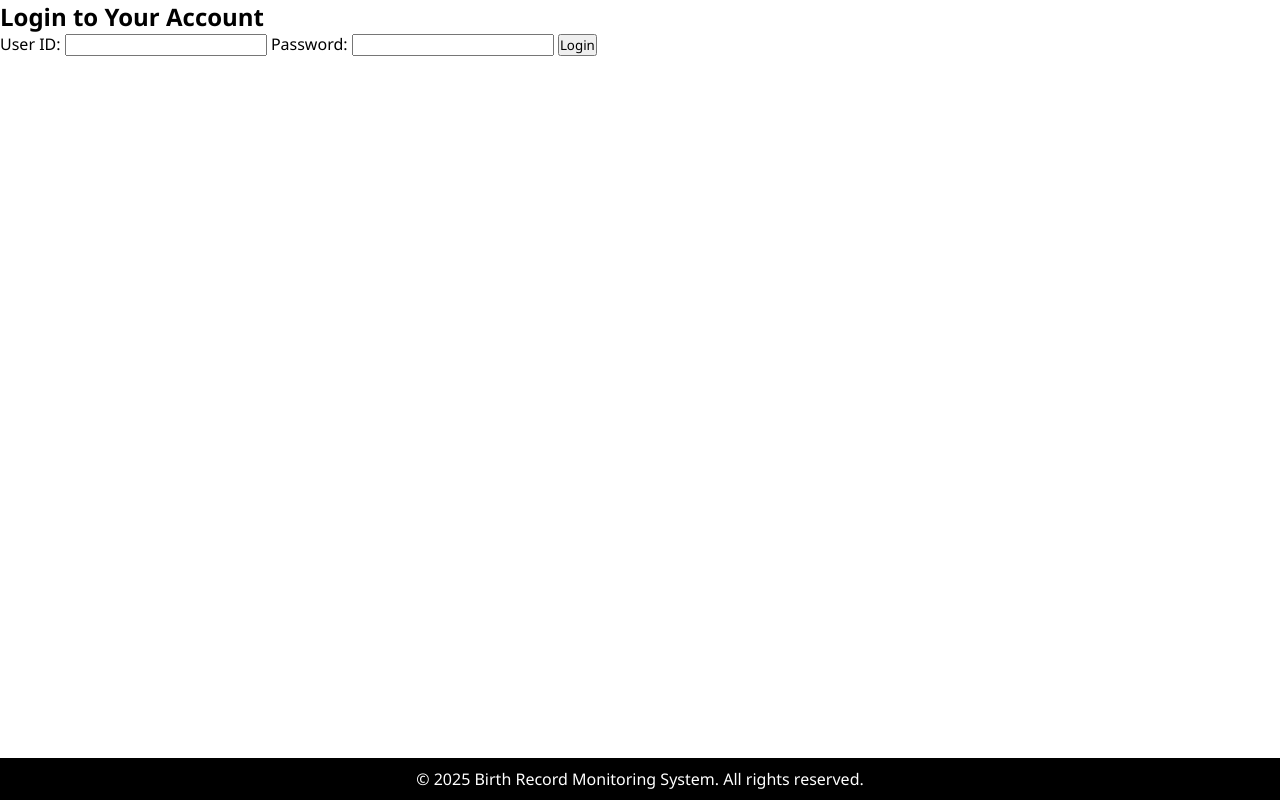
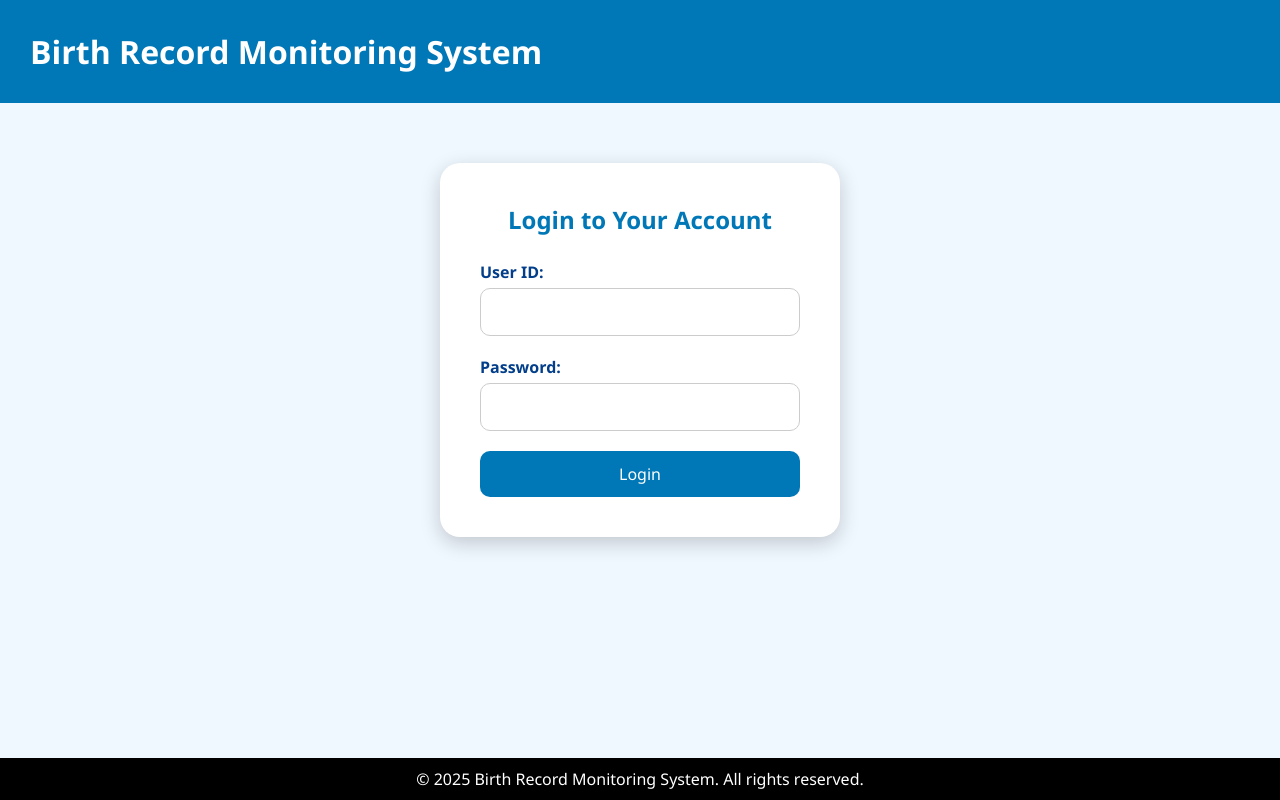
Before and after one commit to Saj1d-prompt/BirthRecordCommunicationSystem, a PHP site: page /login.html in a window 1280 px wide. Run offline with PHP 8.4, Linux system fonts and the light colour scheme.

Commit message:
added css to login page

```diff
--- a/login.css
+++ b/login.css
@@ -3,6 +3,11 @@
     padding: 0;
     box-sizing: border-box;
     font-family: 'Segoe UI', Tahoma, Geneva, Verdana, sans-serif;
+
+}
+
+body{
+    background: #f0f8ff;
 }
 
 .header{
@@ -29,3 +34,58 @@
     left: 0;
     right: 0;
 }
+
+.loginSection {
+  display: flex;
+  justify-content: center;
+  align-items: center;
+  height: 600px;
+  padding-top: 100px;
+}
+
+.loginContainer {
+  background: white;
+  padding: 40px;
+  border-radius: 20px;
+  box-shadow: 0 6px 20px rgba(0, 0, 0, 0.2);
+  width: 100%;
+  max-width: 400px;
+  text-align: center;
+}
+
+.loginContainer h2 {
+  color: #0077b6;
+  margin-bottom: 25px;
+}
+
+.loginContainer label {
+  display: block;
+  text-align: left;
+  margin-bottom: 5px;
+  font-weight: bold;
+  color: #023e8a;
+}
+
+.loginContainer input {
+  width: 100%;
+  padding: 12px;
+  margin-bottom: 20px;
+  border: 1px solid #ccc;
+  border-radius: 10px;
+  font-size: 16px;
+}
+
+#loginButton {
+  background-color: #0077b6;
+  color: white;
+  border: none;
+  padding: 12px 20px;
+  font-size: 16px;
+  border-radius: 10px;
+  cursor: pointer;
+  width: 100%;
+}
+
+#loginButton:hover {
+  background-color: #023e8a;
+}
--- a/login.html
+++ b/login.html
@@ -7,20 +7,22 @@
     <link rel="stylesheet" href="login.css">
 </head>
 <body>
-    <!-- <header class="header">
+    <header class="header">
         <h1>Birth Record Monitoring System</h1>
-    </header> -->
-
-    <div class = "loginContainer">
+    </header>
+    <section class = "loginSection">
+        <div class = "loginContainer">
         <h2>Login to Your Account</h2>
         <form action="#" method="post">
             <label for="username">User ID:</label>
             <input type="number" id="userID" name="userID" required>
             <label for="password">Password:</label>
             <input type="password" id="password" name="password" required>
-            <button type="submit">Login</button>
+            <button type="submit" id="loginButton">Login</button>
         </form>
     </div>
+    </section>
+
     <footer class="footer">
         <p>&copy; 2025 Birth Record Monitoring System. All rights reserved.</p>
     </footer>
```
